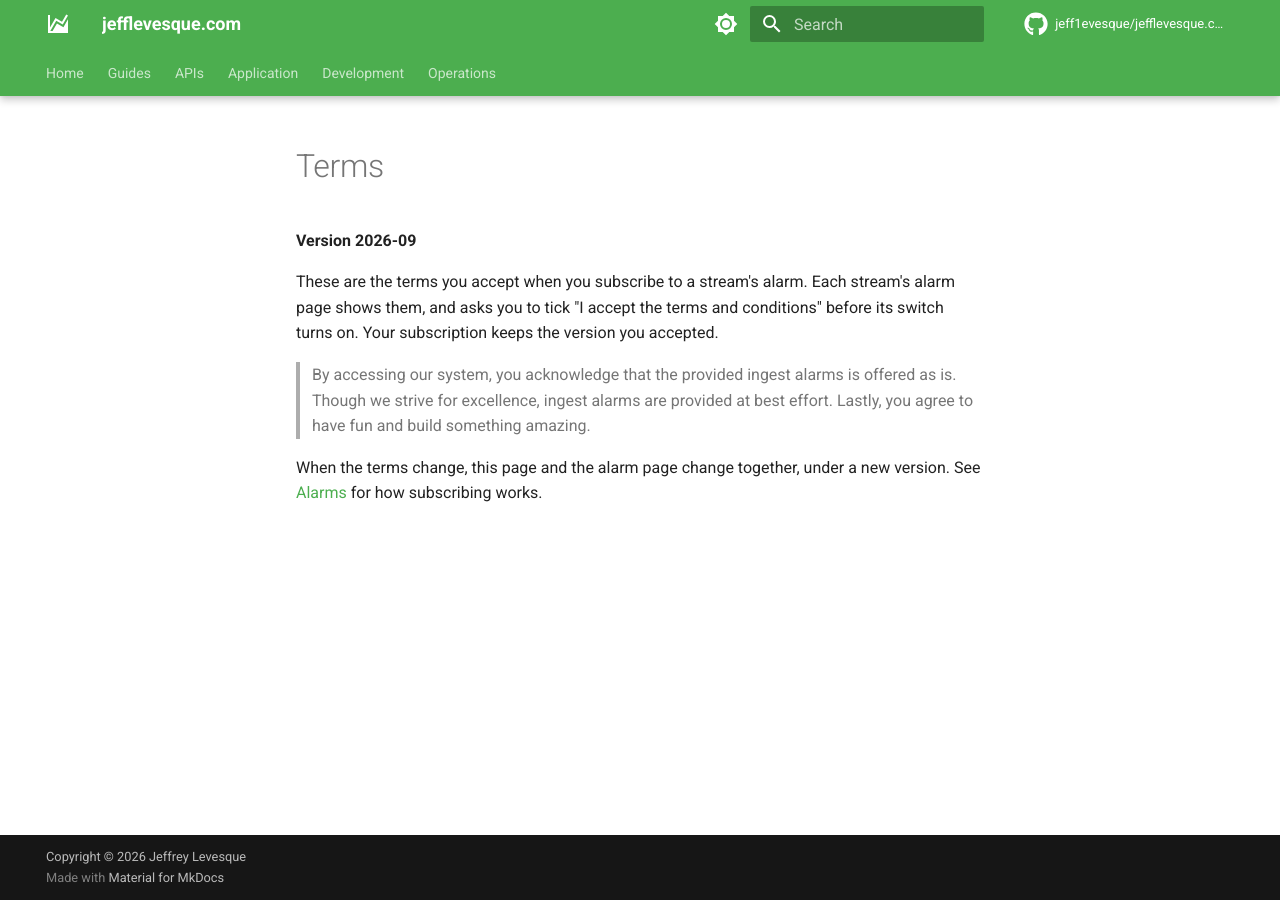
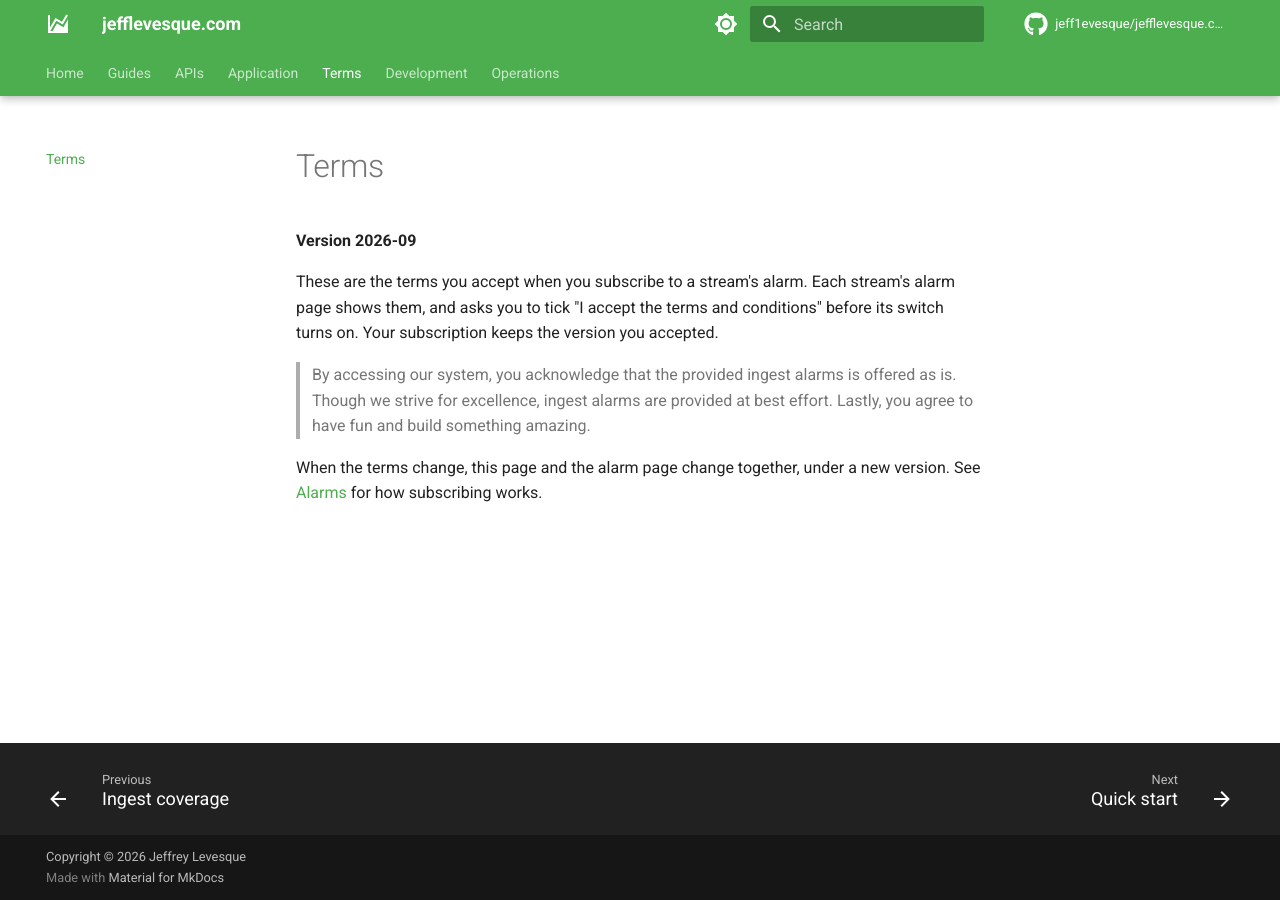
Before and after one commit to jeff1evesque/jefflevesque.com, an MkDocs documentation site: the page built from documentation/terms.md, in a window 1280 px wide. Built offline with MkDocs 1.6.1 and Material for MkDocs 9.7.7, drawn with Linux system fonts in a browser that asks for light colours; comment, search, counter and statistics services are not loaded.

Commit message:
#202: mkdocs.yml, Terms in the nav

```diff
--- a/mkdocs.yml
+++ b/mkdocs.yml
@@ -139,6 +139,7 @@ nav:
       - Routes: application/routes.md
       - Architecture: application/architecture.md
       - Ingest coverage: application/ingest-coverage.md
+  - Terms: terms.md
   - Development:
       - Quick start: development/quick-start.md
       - Testing: development/testing.md
```
